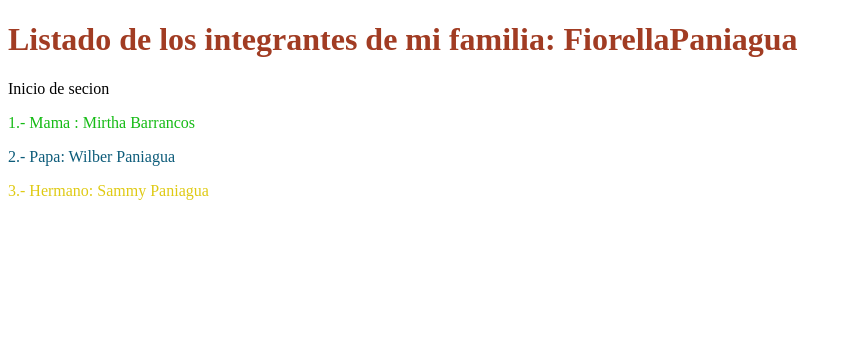
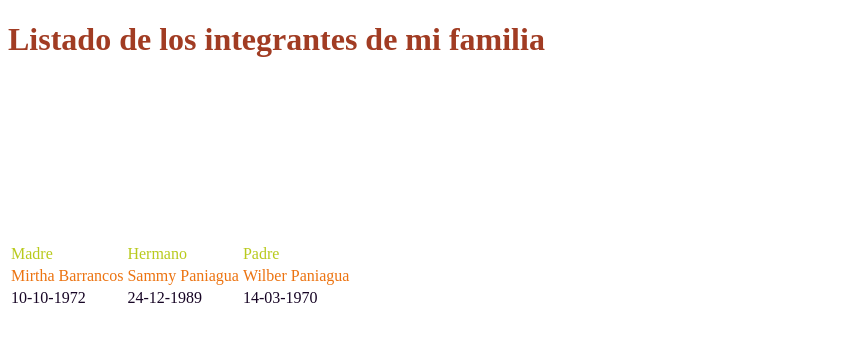
Before and after one commit to nafipb/MVTFiorella, a Django app: page /index/ in a window 1280 px wide. Shown: the top 342 px of the page, without its empty margins (0-852 px from the left). Run offline with Django 4.2, Linux system fonts and the light colour scheme; data comes from the database, SQL or seed files in the repository; both versions use the stored data as it was after the commit.

Commit message:
modificando mi proyecto

```diff
--- a/Familia/models.py
+++ b/Familia/models.py
@@ -4,3 +4,4 @@
 class Listado(models.Model):
     familiar = models.CharField(max_length=40)
     nombre = models.CharField(max_length=40)
+    nacimiento = models.IntegerField()
--- a/Familia/views.py
+++ b/Familia/views.py
@@ -8,5 +8,7 @@
     familia = Listado.objects.all()
     lista_familia_nombres = []
     for listado in familia:
+        lista_familia_nombres.append(listado.familiar)
         lista_familia_nombres.append(listado.nombre)
+        lista_familia_nombres.append(listado.nacimiento)
     return HttpResponse (lista_familia_nombres)
--- a/MVTFiorella/templates/index.html
+++ b/MVTFiorella/templates/index.html
@@ -7,19 +7,23 @@
     <title>Mi familia Fio </title>
 </head>
 <body>
-    <h1 style=" color:rgb(161, 60, 35)">Listado de los integrantes de mi familia:  {{familia}}</h1>
-    <p>Inicio de secion {{fecha_actual}}</p>
-        {% for lista in index %}
-
-            {% if lista <= 1 %}
-                <p style="color: rgb(21, 187, 21)"> {{lista}}.-  Mama : Mirtha Barrancos</p>
-            {% elif lista == 2 %}
-                <p style="color:rgb(13, 92, 122)"> {{lista}}.- Papa: Wilber Paniagua</p>
-            {%elif lista >= 3 %}
-                <p style="color:rgb(223, 202, 20)"> {{lista}}.- Hermano: Sammy Paniagua</p>
-            {%else%}
-                <p style="color:rgb(35, 32, 53)"> Hermano{{lista}}: Sammy Paniagua</p>
-            {%endif%}
-        {%endfor%}
+    <h1 style=" color:rgb(161, 60, 35)">Listado de los integrantes de mi familia</h1>
+   <table>
+        <tr>
+            {% for familiar in familia %}
+                <td class="row1" style="color: rgb(185, 202, 29)"> {{familiar.familiar}}</td><br>
+            {%endfor%}
+        </tr>
+        <tr>
+            {% for familiar in familia %}
+                <td class="row2" style="color: rgb(236, 115, 16)"> {{familiar.nombre}}</td><br>
+            {%endfor%}
+        </tr>
+        <tr>
+            {% for familiar in familia %}
+                <td lass="row3" style="color: rgb(23, 5, 37)"> {{familiar.nacimiento}}</td><br>
+            {%endfor%}
+        </tr>
+    </table>
 </body>
 </html>
--- a/MVTFiorella/urls.py
+++ b/MVTFiorella/urls.py
@@ -19,7 +19,7 @@
 from MVTFiorella.views import index
 urlpatterns = [
     path('admin/', admin.site.urls),
-    path("index/", index),
+    path('index/', index),
     path('familia/', lista_familia)
 
 ]
--- a/MVTFiorella/views.py
+++ b/MVTFiorella/views.py
@@ -3,10 +3,12 @@
 from django.http import HttpResponse
 from django.template import Template, Context, loader
 from datetime import datetime
+from Familia.models import Listado
 
 def index(request):
     # paso0 : Crear contexto
-    datos = {"index": [1,2,3], "familia": "FiorellaPaniagua"}
+    familia = Listado.objects.all
+    datos = {"familia":familia}
     #paso1: Cargar contenido HTML
     archivo = open(r"C:\Users\User\Downloads\python\clase 18\MVTFiorellaPaniagua\MVTFiorella\MVTFiorella\templates\index.html", "r")
     contenido = archivo.read()
```
Also changed, not shown: Familia/migrations/0001_initial.py, db.sqlite3.
